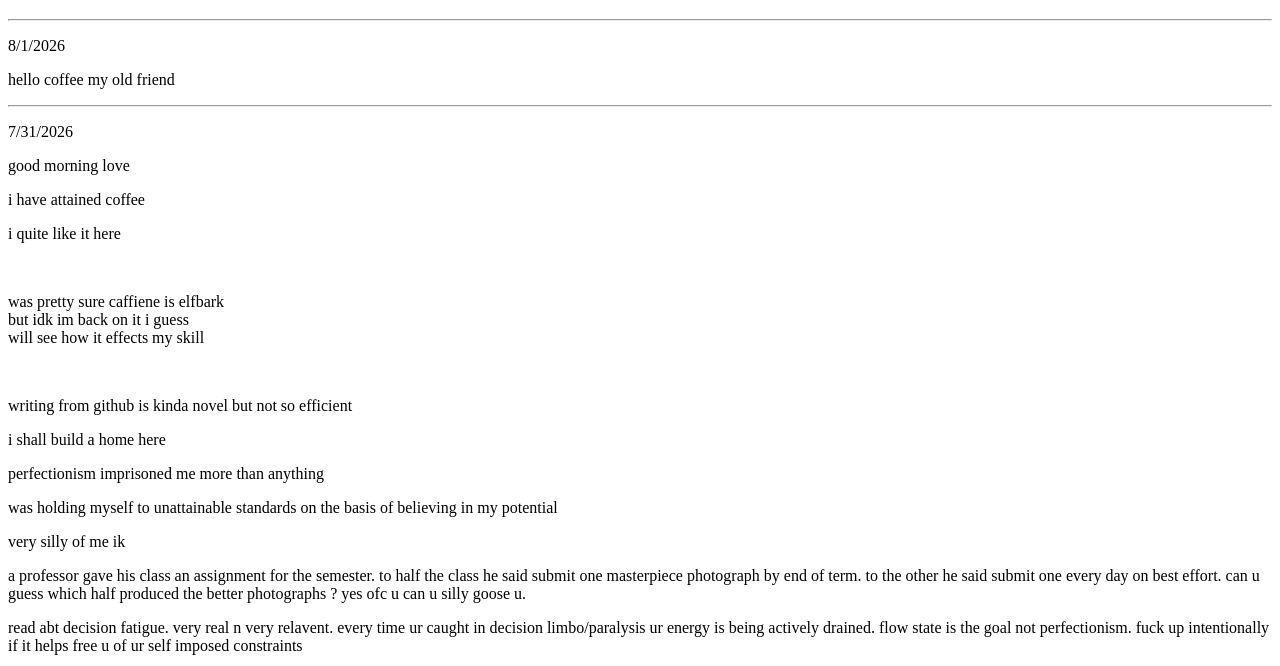
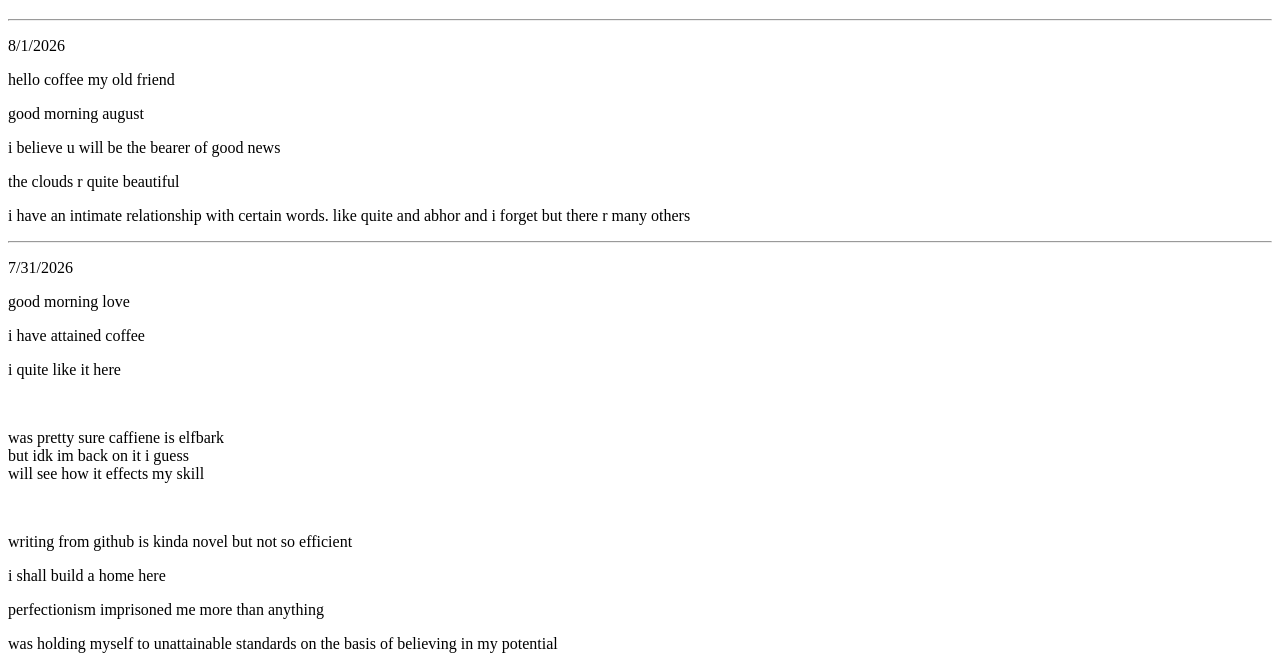
Before and after one commit to izakararon/izakararon, a plain HTML site: page index.html in a window 1280 px wide. Shown: the part 61-727 px from the top of the page. Drawn offline with Linux system fonts and the light colour scheme.

Commit message:
intimacy

```diff
--- a/index.html
+++ b/index.html
@@ -17,6 +17,10 @@
           <p>8/1/2026</p>
         </div>
           <p>hello coffee my old friend</p>
+          <p>good morning august</p>
+          <p>i believe u will be the bearer of good news</p>
+          <p>the clouds r quite beautiful</p>
+          <p>i have an intimate relationship with certain words. like quite and abhor and i forget but there r many others</p>
         <div>
       </article>
       <div>
```
